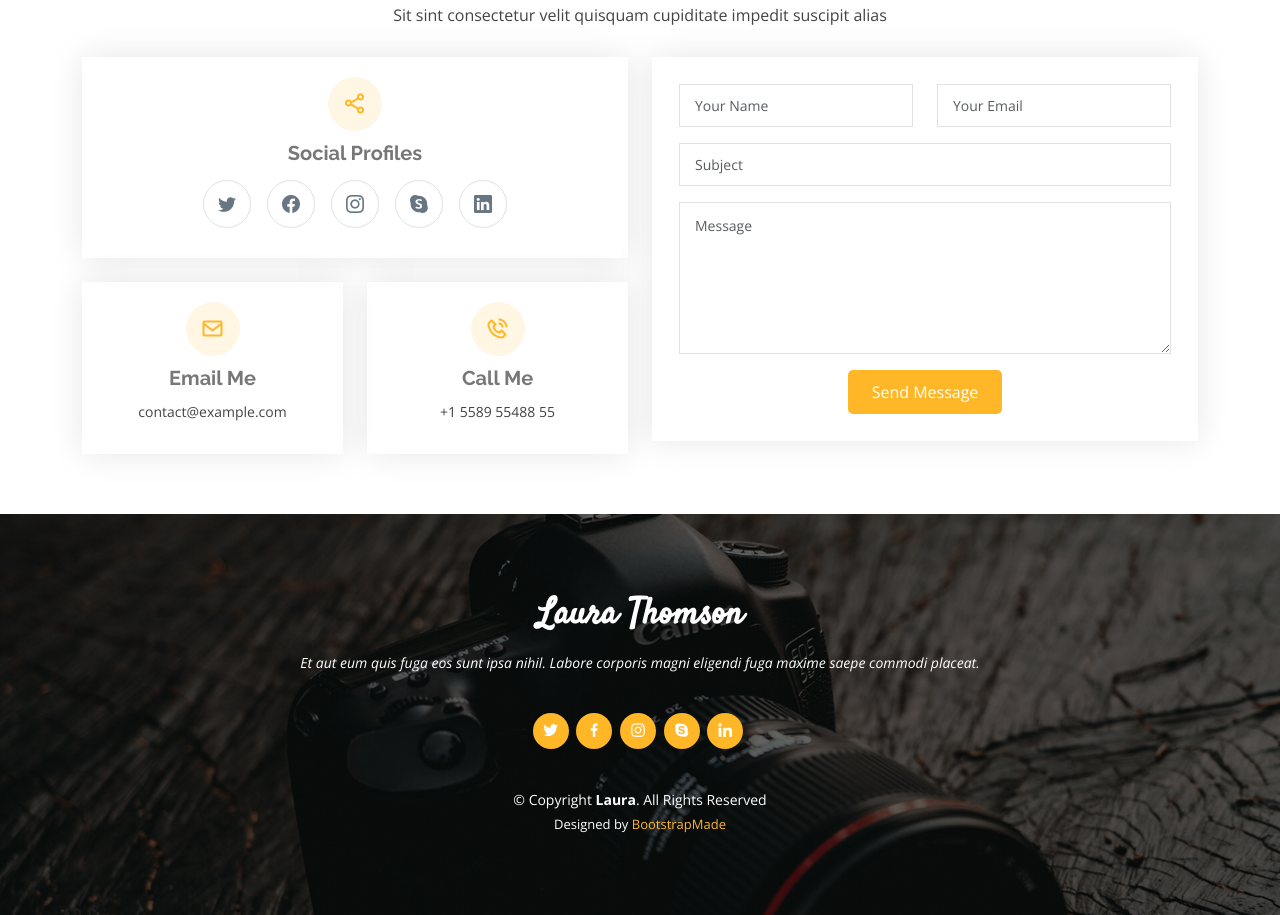
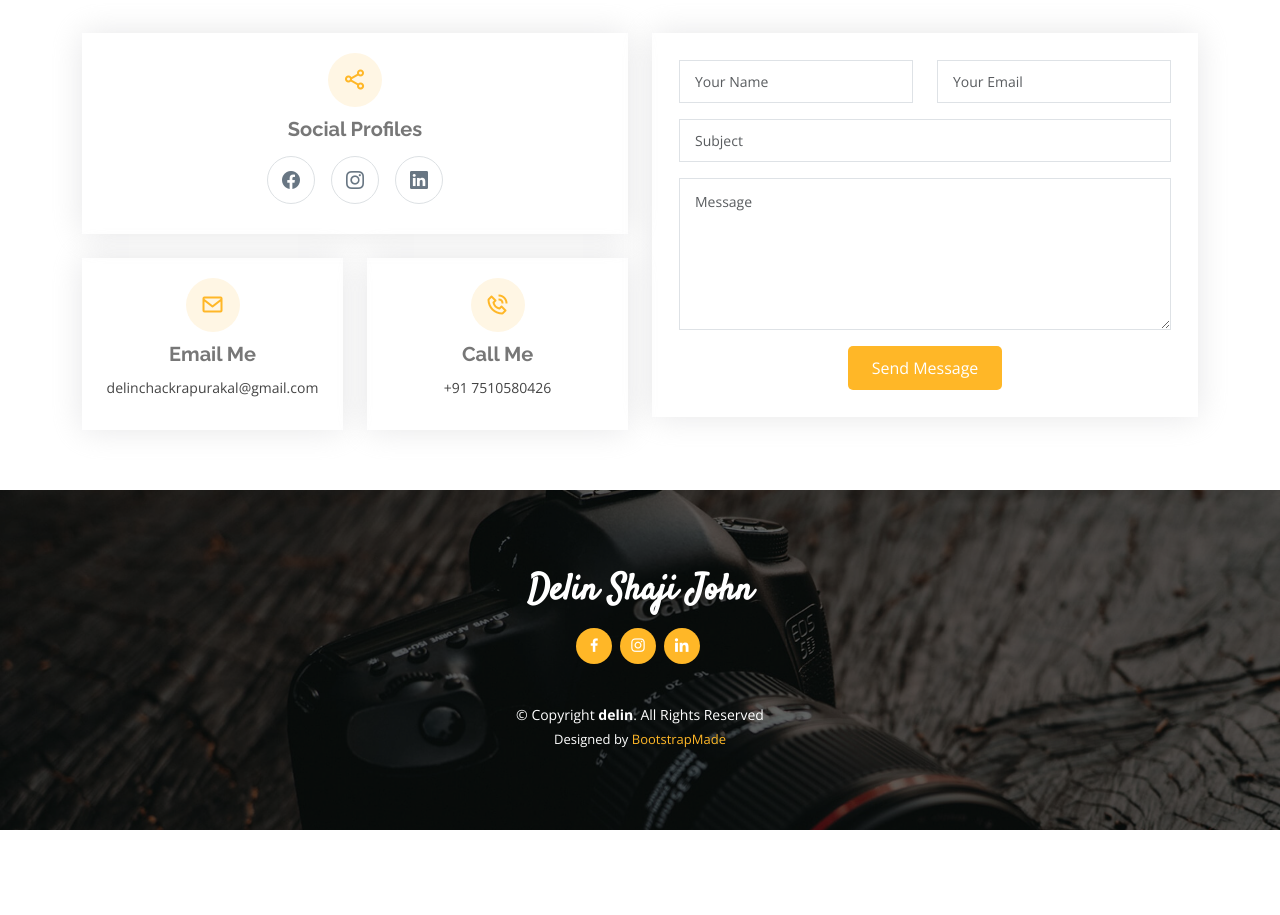
Before and after one commit to DelinJohn/portfolio, a plain HTML site: page index.html in a window 1280 px wide. Shown: the part 4756-5671 px from the top of the page. After the commit the page ends 5586 px from the top, so only its background shows below. Drawn offline with nearby package versions, Linux system fonts and the light colour scheme.

Commit message:
CHANGEDSOME

```diff
--- a/index.html
+++ b/index.html
@@ -374,7 +374,7 @@
             <div class="portfolio-info">
               <h4>Card 3</h4>
               <p>Card</p>
-              <a href="assets/img/portfolio/portfolio-8.jpg" data-gallery="portfolioGallery" class="portfolio-lightbox preview-link" title="Card 3"><i class="bx bx-plus"></i></a>
+              <a href="assets/img/portfolio/crystal.webp" data-gallery="portfolioGallery" class="portfolio-lightbox preview-link" title="Card 3"><i class="bx bx-plus"></i></a>
               <a href="portfolio-details.html" class="details-link" title="More Details"><i class="bx bx-link"></i></a>
             </div>
           </div>
@@ -384,8 +384,8 @@
               <div class="portfolio-info">
                 <h4>Card 2</h4>
                 <p>Card</p>
-                <a href="assets/img/portfolio/" data-gallery="portfolioGallery" class="portfolio-lightbox preview-link" title="Card 2"><i class="bx bx-plus"></i></a>
-                <a href="portfolio-details.html" class="details-link" title="More Details"><i class="bx bx-link"></i></a>
+                <a href="assets/img/portfolio/graphene.webp" data-gallery="portfolioGallery" class="portfolio-lightbox preview-link" title="Card 2"><i class="bx bx-plus"></i></a>
+                <a href="assets/img/pdf/graphene.pdf" class="details-link" title="More Details"><i class="bx bx-link"></i></a>
               </div>
             </div>
 
@@ -417,7 +417,6 @@
         <div class="section-title">
           <span>Contact Me</span>
           <h2>Contact Me</h2>
-          <p>Sit sint consectetur velit quisquam cupiditate impedit suscipit alias</p>
         </div>
 
         <div class="row">
@@ -430,11 +429,9 @@
                   <i class="bx bx-share-alt"></i>
                   <h3>Social Profiles</h3>
                   <div class="social-links">
-                    <a href="#" class="twitter"><i class="bi bi-twitter"></i></a>
-                    <a href="#" class="facebook"><i class="bi bi-facebook"></i></a>
-                    <a href="#" class="instagram"><i class="bi bi-instagram"></i></a>
-                    <a href="#" class="google-plus"><i class="bi bi-skype"></i></a>
-                    <a href="#" class="linkedin"><i class="bi bi-linkedin"></i></a>
+                    <a href="https://www.facebook.com/profile.php?id=100005945836942" class="facebook"><i class="bi bi-facebook"></i></a>
+                    <a href="https://www.instagram.com/_._delin__/" class="instagram"><i class="bi bi-instagram"></i></a>
+                    <a href="https://www.linkedin.com/in/delin-john-962ba8190/" class="linkedin"><i class="bi bi-linkedin"></i></a>
                   </div>
                 </div>
               </div>
@@ -442,14 +439,14 @@
                 <div class="info-box mt-4">
                   <i class="bx bx-envelope"></i>
                   <h3>Email Me</h3>
-                  <p>contact@example.com</p>
+                  <p>delinchackrapurakal@gmail.com</p>
                 </div>
               </div>
               <div class="col-md-6">
                 <div class="info-box mt-4">
                   <i class="bx bx-phone-call"></i>
                   <h3>Call Me</h3>
-                  <p>+1 5589 55488 55</p>
+                  <p>+91 7510580426</p>
                 </div>
               </div>
             </div>
@@ -491,17 +488,16 @@
   <!-- ======= Footer ======= -->
   <footer id="footer">
     <div class="container">
-      <h3>Laura Thomson</h3>
-      <p>Et aut eum quis fuga eos sunt ipsa nihil. Labore corporis magni eligendi fuga maxime saepe commodi placeat.</p>
+      <h3>Delin Shaji John</h3>
       <div class="social-links">
-        <a href="#" class="twitter"><i class="bx bxl-twitter"></i></a>
-        <a href="#" class="facebook"><i class="bx bxl-facebook"></i></a>
-        <a href="#" class="instagram"><i class="bx bxl-instagram"></i></a>
-        <a href="#" class="google-plus"><i class="bx bxl-skype"></i></a>
-        <a href="#" class="linkedin"><i class="bx bxl-linkedin"></i></a>
+
+        <a href="https://www.facebook.com/profile.php?id=100005945836942" class="facebook"><i class="bx bxl-facebook"></i></a>
+        <a href="https://www.instagram.com/_._delin__/" class="instagram"><i class="bx bxl-instagram"></i></a>
+
+        <a href="https://www.linkedin.com/in/delin-john-962ba8190/" class="linkedin"><i class="bx bxl-linkedin"></i></a>
       </div>
       <div class="copyright">
-        &copy; Copyright <strong><span>Laura</span></strong>. All Rights Reserved
+        &copy; Copyright <strong><span>delin</span></strong>. All Rights Reserved
       </div>
       <div class="credits">
         <!-- All the links in the footer should remain intact. -->
```
Also changed, not shown: 2 other files.
